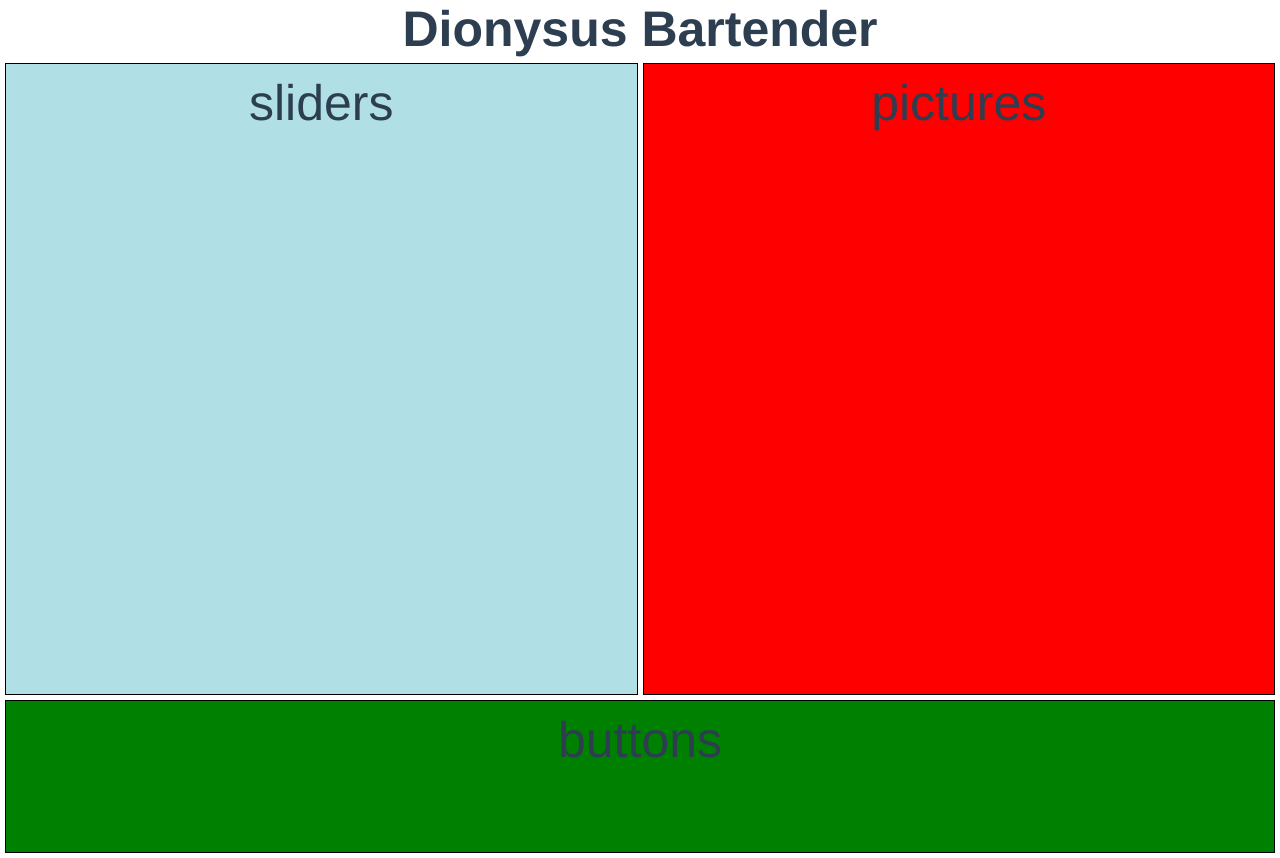
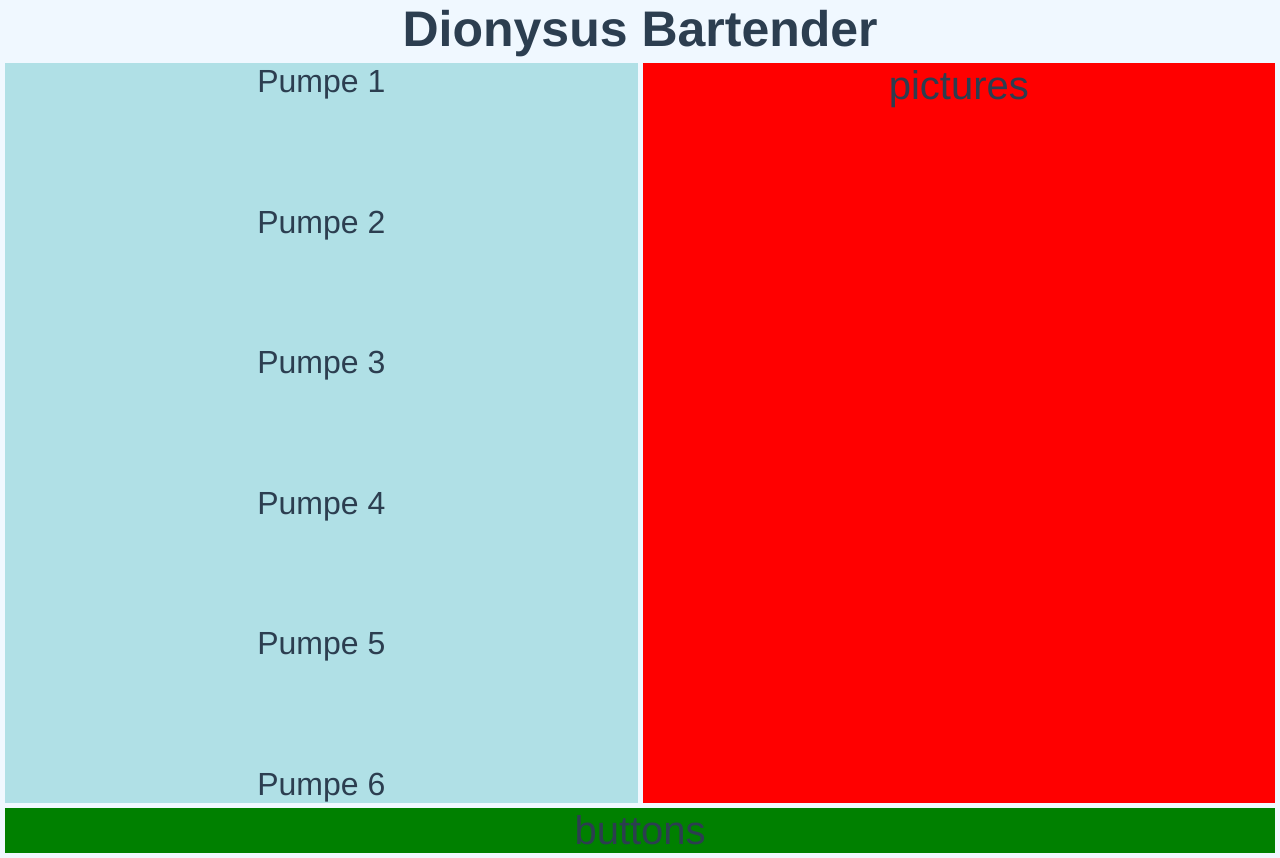
Before and after one commit to JonasReichhardt/dionysus-bartender, a Vue app in the folder webapp/: page / in a window 1280 px wide. Built offline with nearby package versions, Linux system fonts and the light colour scheme.

Commit message:
creating flexboxes inside of slider-area

```diff
--- a/webapp/src/App.vue
+++ b/webapp/src/App.vue
@@ -17,13 +17,14 @@ export default {
 <style>
 html{
   font-size: 50px;
+}
+body{
+  margin: 0;
+  background-color:aliceblue;
 
 }
-body{
-  margin:0;
-}
 h1 {
-  font-size: 100%;
+  font-size: 1em;
   margin-block: 0!important;
 }
 #app {
--- a/webapp/src/components/HelloWorld.vue
+++ b/webapp/src/components/HelloWorld.vue
@@ -1,8 +1,15 @@
 <template>
 <div class="container">
-   <div id="slider-area" style="background-color:powderblue;">sliders</div>
-  <div id="pictures" style="background-color:red;">pictures</div>
-  <div id="buttons" style="background-color:green;">buttons</div>
+  <div id="slider-area-container" style="background-color:powderblue;">
+    <div>Pumpe 1</div>
+    <div>Pumpe 2</div>
+    <div>Pumpe 3</div>
+    <div>Pumpe 4</div>
+    <div>Pumpe 5</div>
+    <div>Pumpe 6</div>
+  </div>
+  <div id="pictures-container" style="background-color:red;">pictures</div>
+  <div id="buttons-container" style="background-color:green;">buttons</div>
 </div>
 </template>
 
@@ -23,35 +30,33 @@ export default {
     height: 100vh;
     grid-template-columns: 1fr 1fr;
     grid-template-rows: 80% 1fr;
+    grid-template-areas:
+    "slider pictures"
+    "slider pictures"
+    "buttons buttons";
     gap: 5px;
     padding: 5px;
     box-sizing: border-box;
 }
+
 .container div{
-  padding: 10px;
-  border: 1px solid black;
+  font-size: 0.8em;
 }
-#slider-area{
-  display: grid;
-  grid-column-start: 1;
-  grid-column-end: 2;
-  grid-row-start: 1;
-  grid-row-end: 2;
+
+#slider-area-container{
+  display:flex;
+  flex-direction: column;
+  grid-area: slider;
+  width: 100%;
+  justify-content: space-between;
 }
-#pictures{
-  display: grid;
-  grid-column-start: 2;
-  grid-column-end: 3;
-  grid-row-start: 1;
-  grid-row-end: 2;
+#pictures-container{
+
+  grid-area: pictures;
 
 }
-#buttons{
-
-  grid-column-start: 1;
-  grid-column-end: 3;
-  grid-row-start: 2;
-  grid-row-end: 3;
+#buttons-container{
+  grid-area: buttons;
 }
 a{
   color: #42b983;
```
